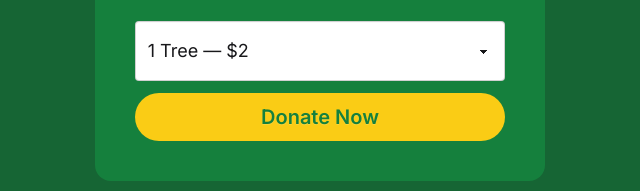
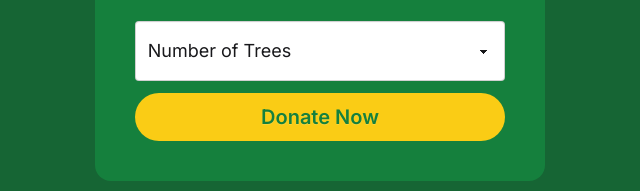
Before and after one commit to theonlyrizal/PH12-A06-by-Rizal, a plain HTML site: page index.html in a window 1280 px wide. Shown: the part 2273-2464 px from the top of the page, 320-960 px from the left. Drawn offline with nearby package versions, Linux system fonts and the light colour scheme; no server answers.

Commit message:
Minor fix

```diff
--- a/index.html
+++ b/index.html
@@ -250,6 +250,7 @@
                 aria-label="Number of trees"
                 id="donation-quantity"
               >
+                <option value="0" disabled selected>Number of Trees</option>
                 <option value="1">1 Tree — $2</option>
                 <option value="2">2 Trees — $4</option>
                 <option value="5">5 Trees — $8</option>
```
